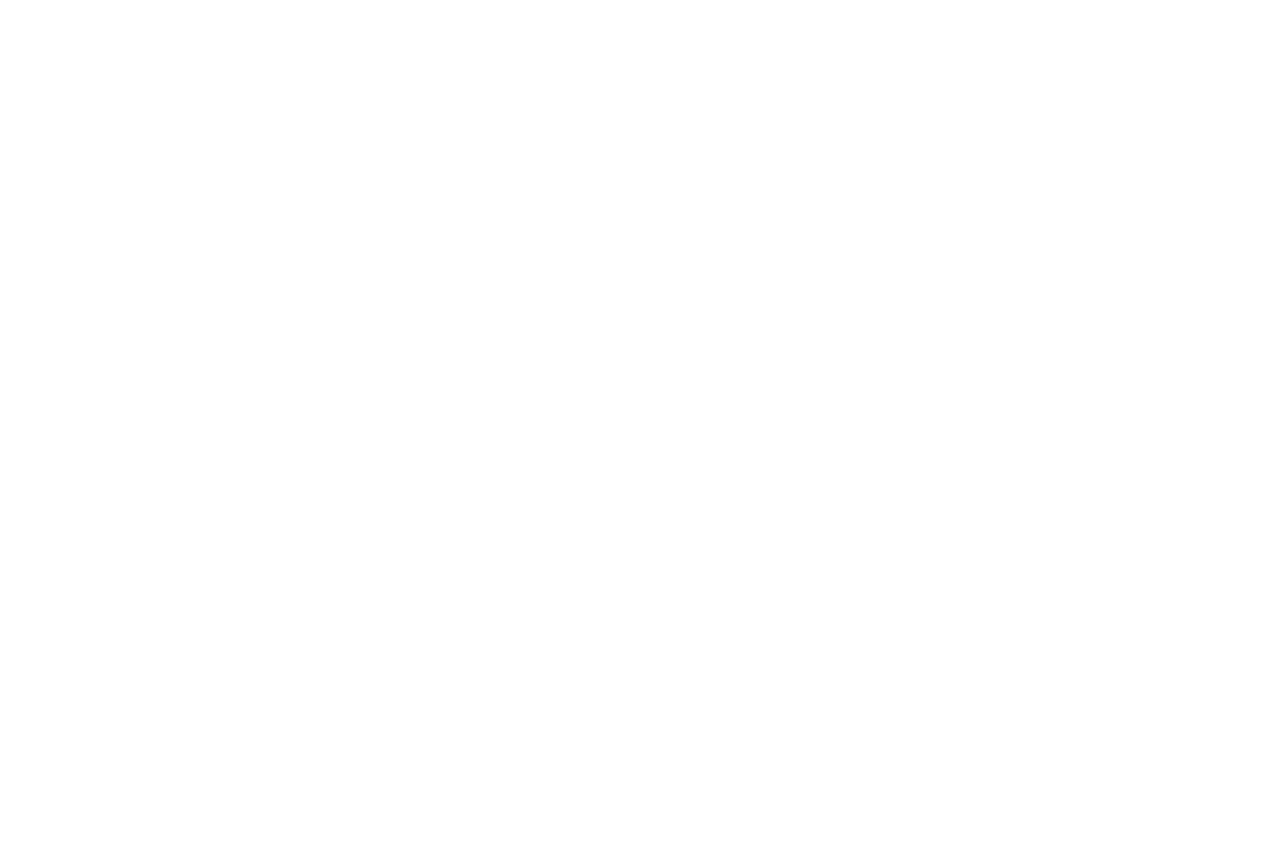
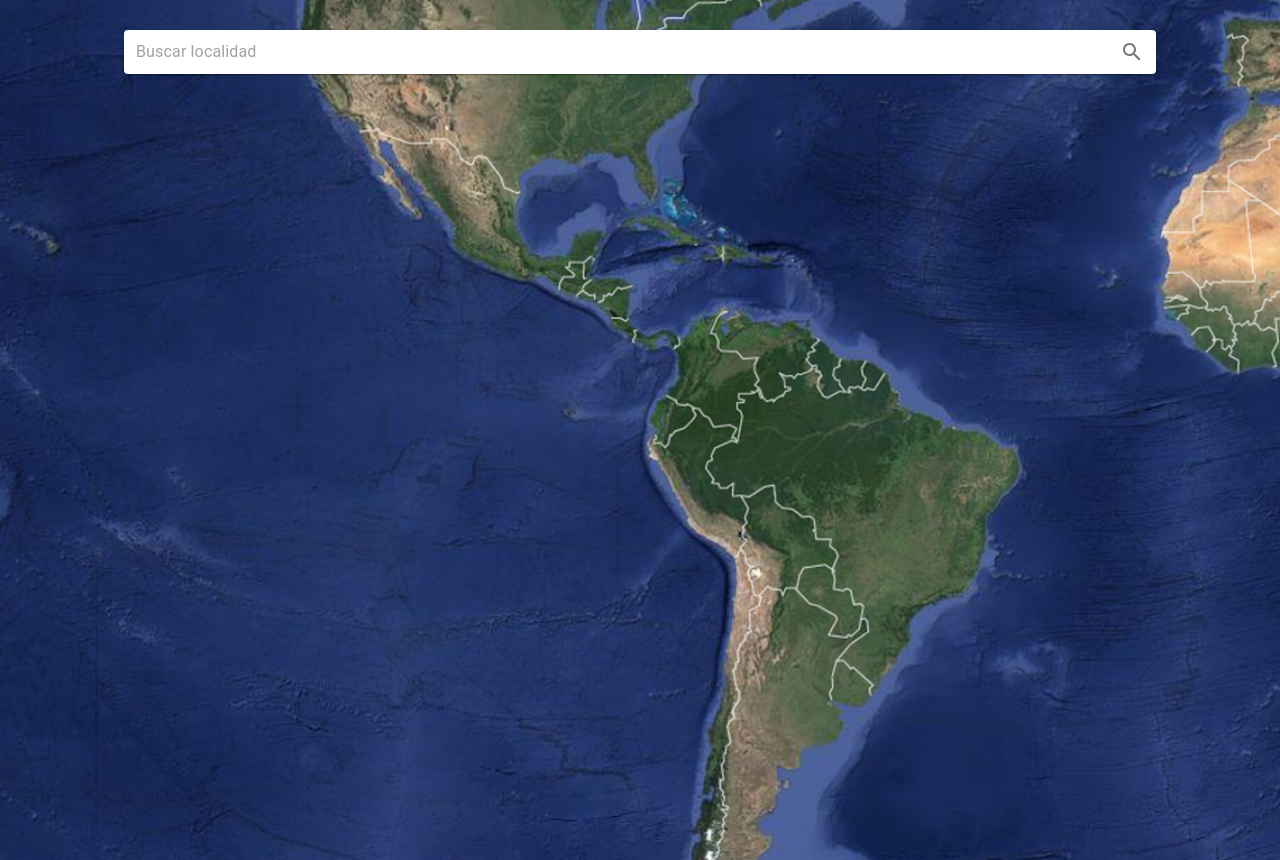
Before and after one commit to MatiasMorilla/AppClima, a React (Create React App) app in the folder clima_app/: page /SearchCity in a window 1280 px wide. Before the commit this address had no page. Before the commit the page ends 800 px from the top, so only its background shows below. Built offline with nearby package versions, Linux system fonts and the light colour scheme.

Commit message:
buscar nueva ciudad

```diff
--- a/clima_app/src/AppRouter/AppRouter.js
+++ b/clima_app/src/AppRouter/AppRouter.js
@@ -1,10 +1,12 @@
 import {BrowserRouter, Routes, Route} from 'react-router-dom';
 import Home from '../Components/home/home';
+import SearchCity from '../Components/seacrhCity/searchCity';
 
 const AppRouter = () =>{
     return(
         <BrowserRouter>
             <Routes>
+                <Route path='/SearchCity' element={<SearchCity />}/>
                 <Route path='/' element={<Home />}/>
             </Routes>
         </BrowserRouter>
--- a/clima_app/src/Components/currentWeather/currentweather.js
+++ b/clima_app/src/Components/currentWeather/currentweather.js
@@ -4,8 +4,8 @@
 import LightModeIcon from '@mui/icons-material/LightMode';
 
 const CurrentWeather = ({cityWeather}) => {
-    const temp_max = cityWeather.main.temp_max;
-    const temp_min = cityWeather.main.temp_min;
+    const temp_max = parseInt(cityWeather.main.temp_max - 273.15);
+    const temp_min = parseInt(cityWeather.main.temp_min - 273.15);
 
 
     return(
--- /dev/null
+++ b/clima_app/src/Components/seacrhCity/searchCity.css
@@ -0,0 +1,16 @@
+.searchCity-container{
+    padding: 30px 0;
+    height: 100vh;
+    background-image: url('../../assets/mundo.png');
+    background-position: center;
+    background-size: cover;
+}
+
+
+.searchCity-form{
+    width: 80%;
+    margin: 0px auto;
+    padding: 2px 4px;
+    display: flex;
+    align-items: center;
+}
--- /dev/null
+++ b/clima_app/src/Components/seacrhCity/searchCity.js
@@ -0,0 +1,28 @@
+import './searchCity.css';
+//MUI
+import { IconButton, InputBase, Paper } from '@mui/material';
+import SearchIcon from '@mui/icons-material/Search';
+
+const SearchCity = () => {
+
+    return(
+        <div className='searchCity-container'>
+           <div>
+                <Paper
+                    className='searchCity-form'
+                    component="form"
+                >
+                    <InputBase
+                        sx={{ ml: 1, flex: 1 }}
+                        placeholder="Buscar localidad"
+                    />
+                    <IconButton type="submit" >
+                        <SearchIcon />
+                    </IconButton>
+                </Paper>
+           </div>
+        </div>
+    );
+}
+
+export default SearchCity;
```
Also changed, not shown: clima_app/src/assets/mundo.png (added).
